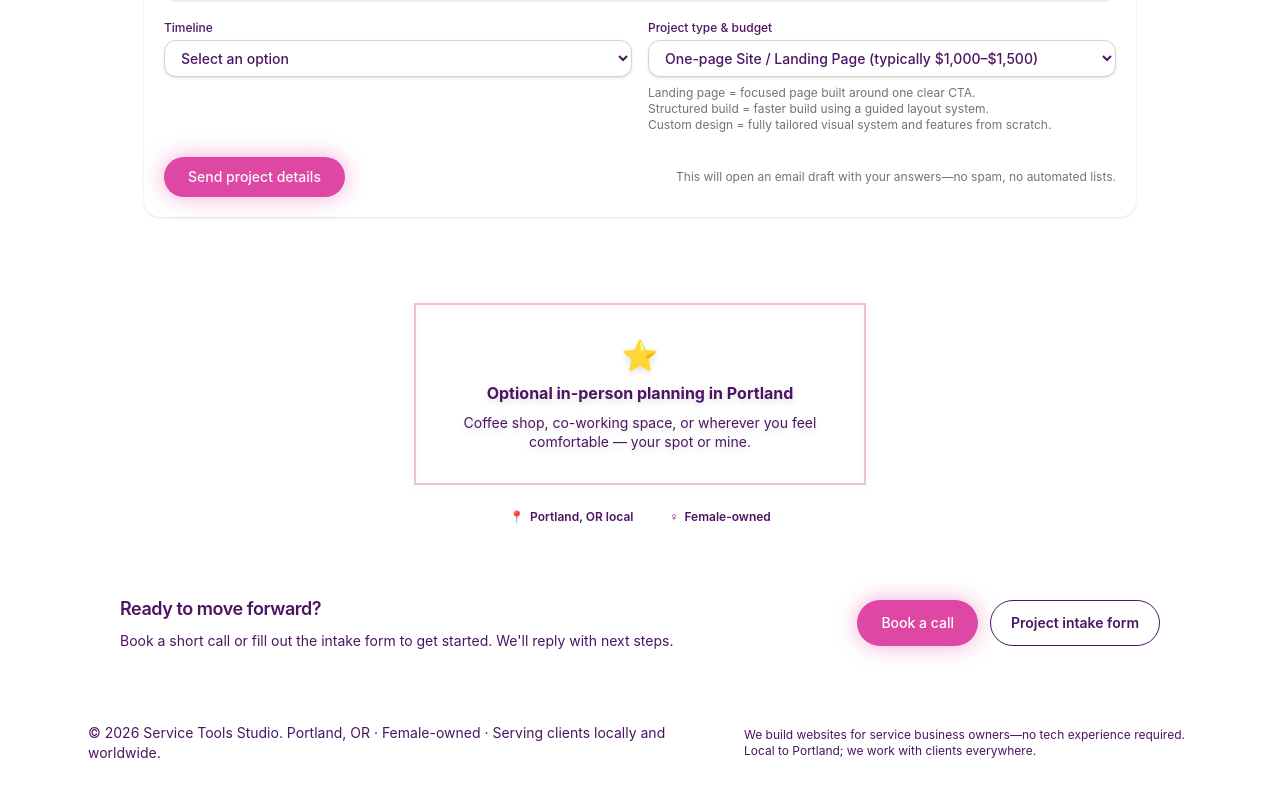
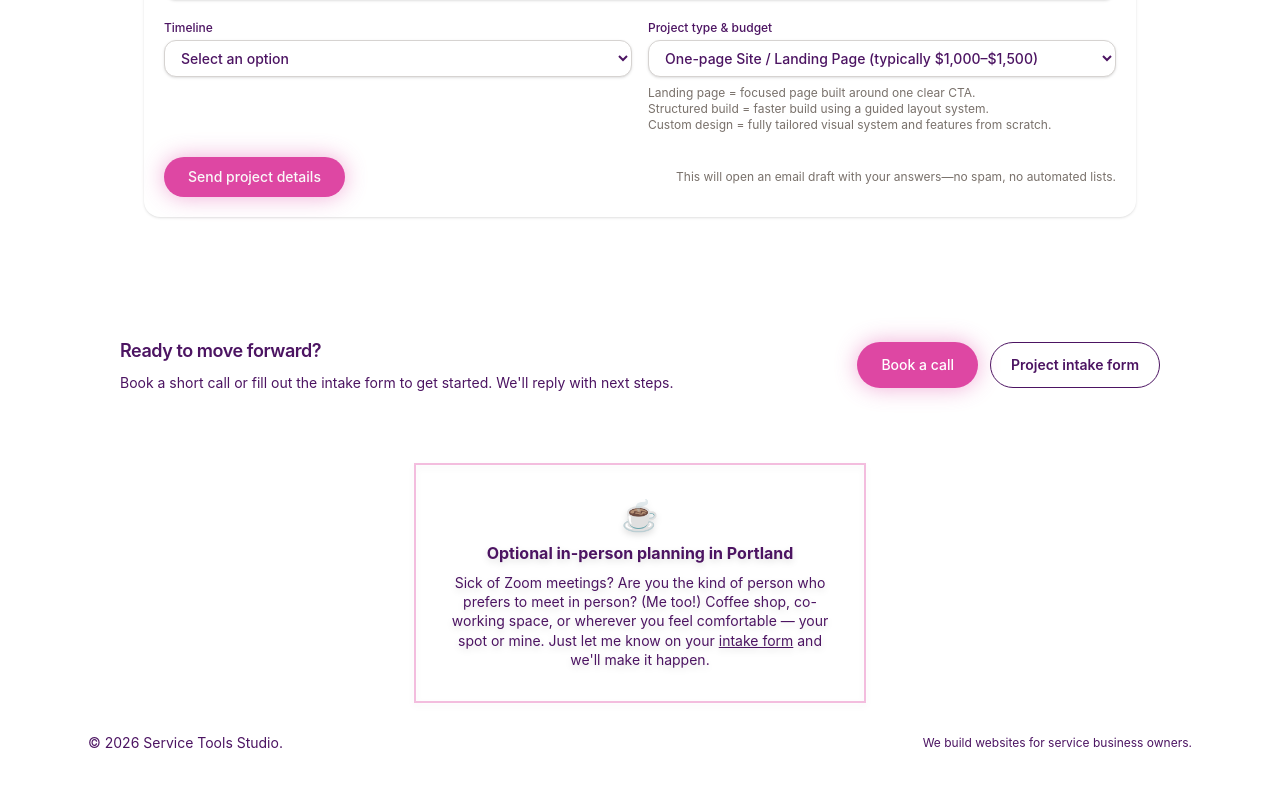
Before and after one commit to service-tools-studio/service-tools-studio, a Next.js app: page / in a window 1280 px wide. Shown: the part 6613-7409 px from the top of the page. Built offline with nearby package versions, Linux system fonts and the light colour scheme.

Commit message:
small wording changes

```diff
--- a/src/components/Process.tsx
+++ b/src/components/Process.tsx
@@ -186,7 +186,7 @@ export default function Process() {
 
       <div className="mt-10 rounded-2xl bg-accent-50 p-6 text-center">
         <p className="text-sm text-stone-700">
-          No tech overwhelm. No endless revisions. Just a clean, easy build process from start to finish.
+          Not techy? No worries. We'll handle everything from design to launch. It's all done for you.
         </p>
       </div>
     </>
--- a/src/components/SiteFooter.tsx
+++ b/src/components/SiteFooter.tsx
@@ -13,9 +13,9 @@ export const site = {
   },
 
   footer: {
-    finePrint: `© ${new Date().getFullYear()} Service Tools Studio. Portland, OR · Female-owned · Serving clients locally and worldwide.`,
+    finePrint: `© ${new Date().getFullYear()} Service Tools Studio.`,
     note:
-      "We build websites for service business owners—no tech experience required. Local to Portland; we work with clients everywhere.",
+      "We build websites for service business owners.",
   },
 } as const;
 
@@ -24,32 +24,6 @@ export default function SiteFooter() {
   return (
     <footer className="bg-bg">
       <div className="mx-auto max-w-6xl px-4 sm:px-6 py-12">
-        {/* Trust badges */}
-        <div className="mb-8 flex flex-col gap-4 sm:gap-5">
-          {/* In-person meeting — star-shaped hero badge */}
-          <div
-            className="footer-in-person-star mx-auto flex max-w-md flex-col items-center justify-center gap-2 bg-accent-50 px-6 py-6 sm:px-8 sm:py-8 text-center shadow-[0_0_0_2px_rgba(222,71,163,0.35)] drop-shadow-md"
-            role="img"
-            aria-label="Optional in-person website planning in Portland"
-          >
-            <span className="text-2xl sm:text-3xl" aria-hidden>⭐</span>
-            <p className="text-sm font-bold text-accent-700 sm:text-base">
-              Optional in-person planning in Portland
-            </p>
-            <p className="text-xs text-accent-700/90 sm:text-sm leading-snug">
-              Coffee shop, co-working space, or wherever you feel comfortable — your spot or mine.
-            </p>
-          </div>
-          {/* Supporting badges */}
-          <div className="flex flex-wrap items-center justify-center gap-3">
-            <span className="inline-flex items-center gap-1.5 rounded-full bg-accent-50 px-3 py-1.5 text-xs font-semibold text-accent-700">
-              <span aria-hidden>📍</span> Portland, OR local
-            </span>
-            <span className="inline-flex items-center gap-1.5 rounded-full bg-accent-50 px-3 py-1.5 text-xs font-semibold text-accent-700">
-              <span aria-hidden>♀</span> Female-owned
-            </span>
-          </div>
-        </div>
 
         {/* CTA block */}
         <div className="mb-10 rounded-3xl bg-muted/40 p-6 sm:p-8">
@@ -99,6 +73,26 @@ export default function SiteFooter() {
           </div>
         </div>
 
+        {/* Trust badges */}
+        <div className="mb-8 flex flex-col gap-4 sm:gap-5">
+          {/* In-person meeting — star-shaped hero badge */}
+          <div
+            className="footer-in-person-star mx-auto flex max-w-md flex-col items-center justify-center gap-2 bg-accent-50 px-6 py-6 sm:px-8 sm:py-8 text-center shadow-[0_0_0_2px_rgba(222,71,163,0.35)] drop-shadow-md"
+            role="img"
+            aria-label="Optional in-person website planning in Portland"
+          >
+            <span className="text-2xl sm:text-3xl" aria-hidden>☕️</span>
+            <p className="text-sm font-bold text-accent-700 sm:text-base">
+              Optional in-person planning in Portland
+            </p>
+            <p className="text-xs text-accent-700/90 sm:text-sm leading-snug">
+              Sick of Zoom meetings? Are you the kind of person who prefers to meet in person? (Me too!)
+              Coffee shop, co-working space, or wherever you feel comfortable — your spot or mine.
+              Just let me know on your <a href="/intake" className="text-accent-700 underline">intake form</a> and we'll make it happen.
+            </p>
+          </div>
+        </div>
+
         {/* Footer meta */}
         <div className="flex flex-col gap-4 sm:flex-row sm:items-center sm:justify-between">
           <div className="text-sm text-fg/60">{site.footer.finePrint}</div>
```
